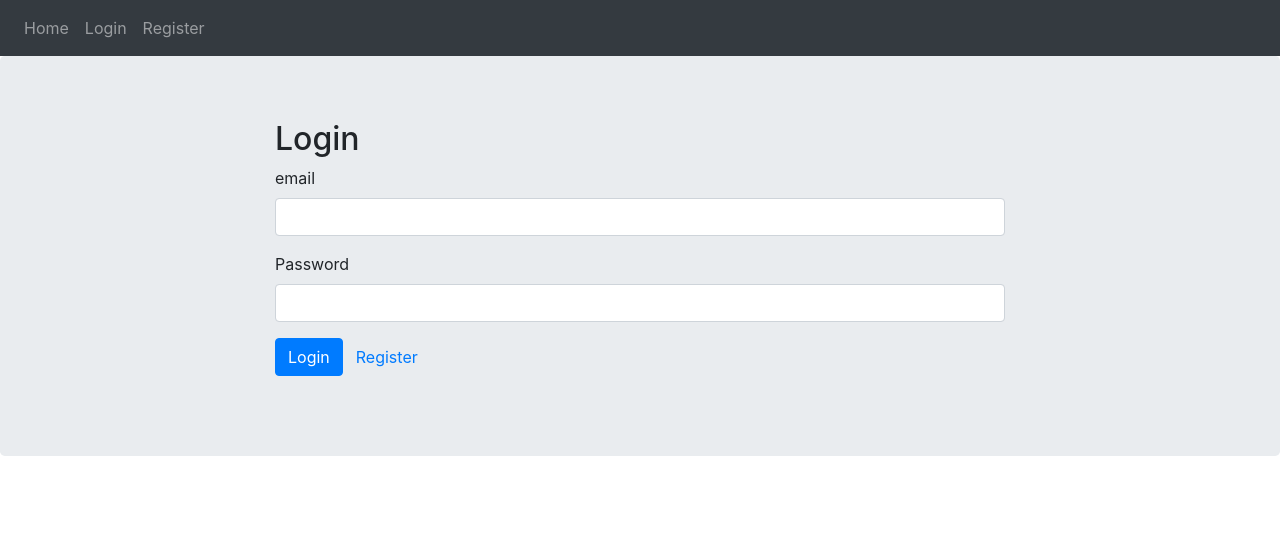
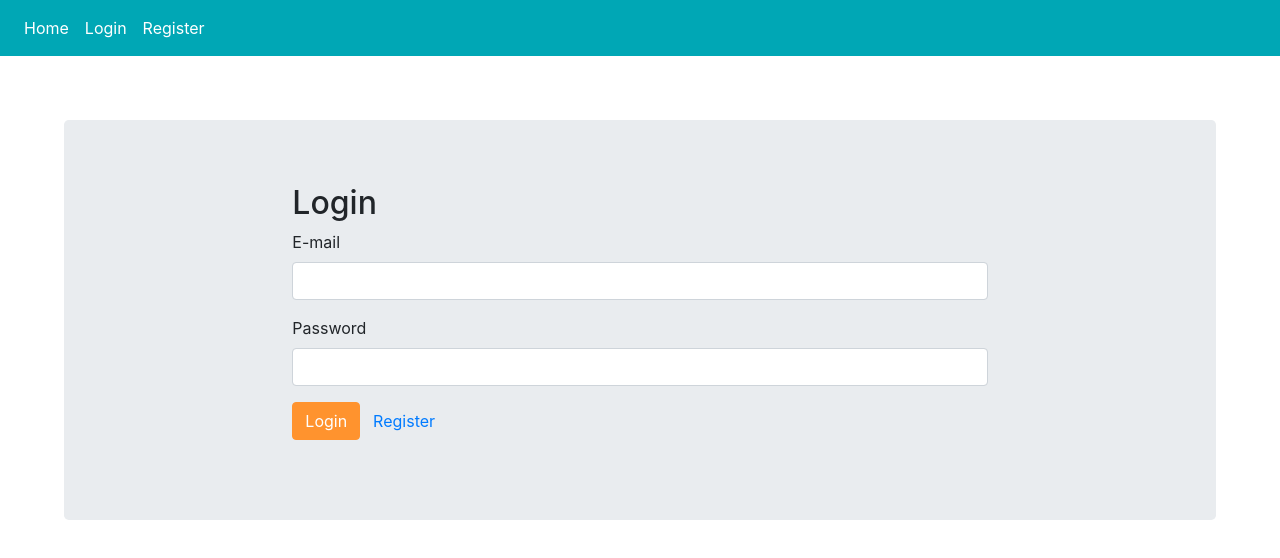
Before and after one commit to hericoelho/mongo-node-angular, an Angular app in the folder codigo-angular/: page /login in a window 1280 px wide. Shown: the top 558 px of the page. Built offline with nearby package versions, Linux system fonts and the light colour scheme.

Commit message:
layout adjustment

```diff
--- a/codigo-angular/src/app/app.component.html
+++ b/codigo-angular/src/app/app.component.html
@@ -1,5 +1,5 @@
 <!-- nav -->
-<nav class="navbar navbar-expand navbar-dark bg-dark">
+<nav class="navbar navbar-expand navbar-dark">
   <div class="navbar-nav">
     <a class="nav-item nav-link" routerLink="/">Home</a>
     <ng-template [ngIf]="currentUser" [ngIfElse]="notLoged">
--- a/codigo-angular/src/app/app.component.scss
+++ b/codigo-angular/src/app/app.component.scss
@@ -2,3 +2,13 @@
 a {
     cursor: pointer;
 }
+.navbar {
+    background-color: #00a7b5;
+
+}
+.jumbotron {
+    margin: 4rem;
+}
+.navbar-dark .navbar-nav .nav-link{
+    color: white;
+}
--- a/codigo-angular/src/app/home/home.component.html
+++ b/codigo-angular/src/app/home/home.component.html
@@ -1,9 +1,17 @@
-<h1>Hi {{currentUser.firstName}}!</h1>
+<h1>Hi {{currentUser.name}}!</h1>
 <p>You're logged in with Angular 7!!</p>
+<hr>
 <h3>All registered users:</h3>
-<ul>
-    <li *ngFor="let user of users">
-        {{user.email}} ({{user.firstName}} {{user.lastName}})
-        - <a (click)="deleteUser(user.id)" class="text-danger">Delete</a>
-    </li>
-</ul>
+<table class="table table-striped">
+    <tr class="thead-dark">
+        <th>E-mail</th>
+        <th>Nome</th>
+        <th>Ação</th>
+    </tr>
+    <tr *ngFor="let user of users">
+        <th>{{user.email}}</th>
+        <th>{{user.name}}</th>
+        <th><a (click)="deleteUser(user.id)" class="text-danger">Delete</a></th>
+
+    </tr>
+</table>
--- a/codigo-angular/src/app/login/login.component.html
+++ b/codigo-angular/src/app/login/login.component.html
@@ -1,7 +1,7 @@
 <h2>Login</h2>
 <form [formGroup]="loginForm" (ngSubmit)="onSubmit()">
     <div class="form-group">
-        <label for="email">email</label>
+        <label for="email">E-mail</label>
         <input type="email" formControlName="email" class="form-control"
             [ngClass]="{ 'is-invalid': submitted && f.email.errors }" />
         <div *ngIf="submitted && f.email.errors" class="invalid-feedback">
--- a/codigo-angular/src/styles.scss
+++ b/codigo-angular/src/styles.scss
@@ -1 +1,10 @@
 /* You can add global styles to this file, and also import other style files */
+button.btn-primary {
+    background-color: #ff932e;
+    border-color: #ff932e;
+}
+
+button.btn-primary:hover {
+    background-color: #cc6300;
+    border-color: #cc6300;
+}
```
